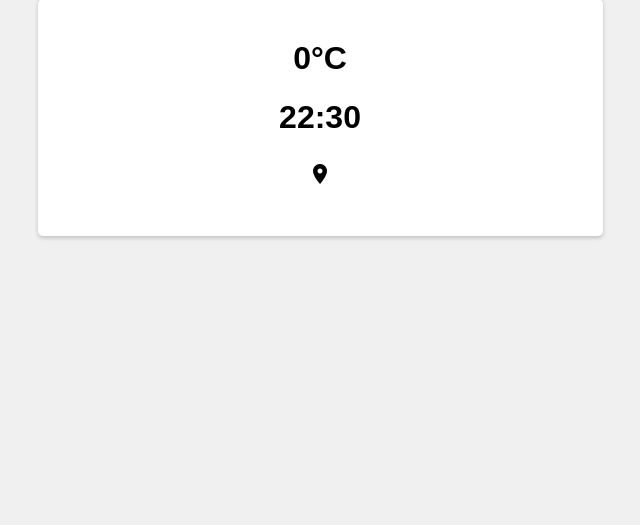
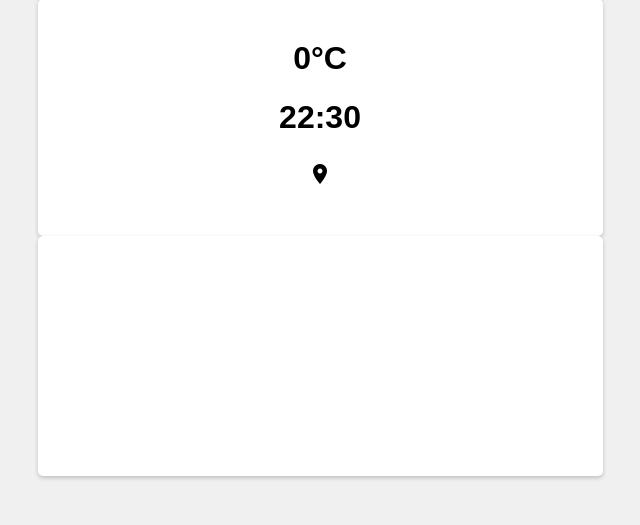
Before and after one commit to DKMld/WeatherApp, a Django app: page / in a window 1280 px wide. Shown: the part 275-800 px from the top of the page, without its empty margins (320-960 px from the left). Run offline with Django 4.2, Linux system fonts and the light colour scheme; data that the repository does not hold is empty.

Commit message:
'small_changes_in_the_template'

```diff
--- a/WeatherApp/weather/admin.py
+++ b/WeatherApp/weather/admin.py
@@ -1,3 +1 @@
 from django.contrib import admin
-
-# Register your models here.
--- a/WeatherApp/weather/models.py
+++ b/WeatherApp/weather/models.py
@@ -1,3 +1 @@
 from django.db import models
-
-# Create your models here.
--- a/WeatherApp/weather/tests.py
+++ b/WeatherApp/weather/tests.py
@@ -1,3 +1 @@
 from django.test import TestCase
-
-# Create your tests here.
--- a/WeatherApp/weather/urls.py
+++ b/WeatherApp/weather/urls.py
@@ -5,5 +5,5 @@ from WeatherApp.weather import views as weather_views
 
 urlpatterns = [
     path('', weather_views.home_page, name='home_page'),
-    path('/search', weather_views.get_info_from_search, name='search'),
+    path('search', weather_views.get_info_from_search, name='search'),
 ]
--- a/WeatherApp/weather/views.py
+++ b/WeatherApp/weather/views.py
@@ -4,7 +4,6 @@ import requests
 
 
 def home_page(request):
-
     user_current_location = get_user_location()
     weather_data = get_weather_data(request, user_current_location['city'])
 
@@ -18,27 +17,31 @@ def home_page(request):
 
 
 def get_info_from_search(request):
+    try:
+        if request.method == 'GET':
+            city_input = request.GET.get('city_input')
+            weather_data = get_weather_data(request, city_input)
 
-    if request.method == 'GET':
-        city_input = request.GET.get('city_input')
-        weather_data = get_weather_data(request, city_input)
+            if len(city_input) > 0:
+                context = {
+                    'temp': math.ceil(weather_data['main']['temp']),
+                    'description': weather_data['weather'][0]['main'],
+                    'city': city_input,
+                }
+                return render(request, 'home_page.html', context)
+        return redirect('home_page')
 
-        if len(city_input) > 0:
-            context = {
-                'temp': math.ceil(weather_data['main']['temp']),
-                'description': weather_data['weather'][0]['main'],
-                'city': city_input,
-            }
-            return render(request, 'home_page.html', context)
-
+    except:
         return redirect('home_page')
 
 
 def get_weather_data(request, city):
     api_key = 'd9cfcf4247b97e74578bb2a0f9e6cedf'
 
-    api_request = f'https://api.openweathermap.org/data/2.5/weather?q={city}&appid={api_key}&units=metric'
+    api_request = f'https://api.openweathermap.org/data/2.5/weather?q={city}&exclude=hourly&appid={api_key}&units=metric'
     response = requests.get(api_request)
+    print(api_request)
+
 
     data = response.json()
 
--- a/static/home_page_style.css
+++ b/static/home_page_style.css
@@ -66,7 +66,15 @@ h1 {
 }
 
 
-
+.hours--prognosis--container{
+    max-width: 525px;
+    margin: 0 auto;
+    padding: 20px;
+    background-color: #fff;
+    box-shadow: 0 2px 4px rgb(0 0 0 / 20%);
+    border-radius: 5px;
+    height: 200px;
+}
 
 /*  BACKGROUND  */
 
--- a/templates/home_page.html
+++ b/templates/home_page.html
@@ -51,17 +51,25 @@
     </div>
 
 
+    <div class="hours--prognosis--container">
+        <div>
+
+        </div>
+    </div>
+
+
+
+
+
+
 
     <script>
-        var today = new Date();
-        var time = today.getHours() + ":" + today.getMinutes()
+        let today = new Date();
+        let time = today.getHours() + ":" + today.getMinutes()
         document.getElementById('time').innerHTML=time
 
-        var weather = document.getElementById('weather_description').innerText
-        var divContainer = document.getElementById('weather_container')
-        console.log(weather)
-        console.log(divContainer)
-
+        let weather = document.getElementById('weather_description').innerText
+        let divContainer = document.getElementById('weather_container')
 
         if (weather === 'Rain') {
             divContainer.style.backgroundImage = "url('{% static 'rain.jpg' %}')";
```
